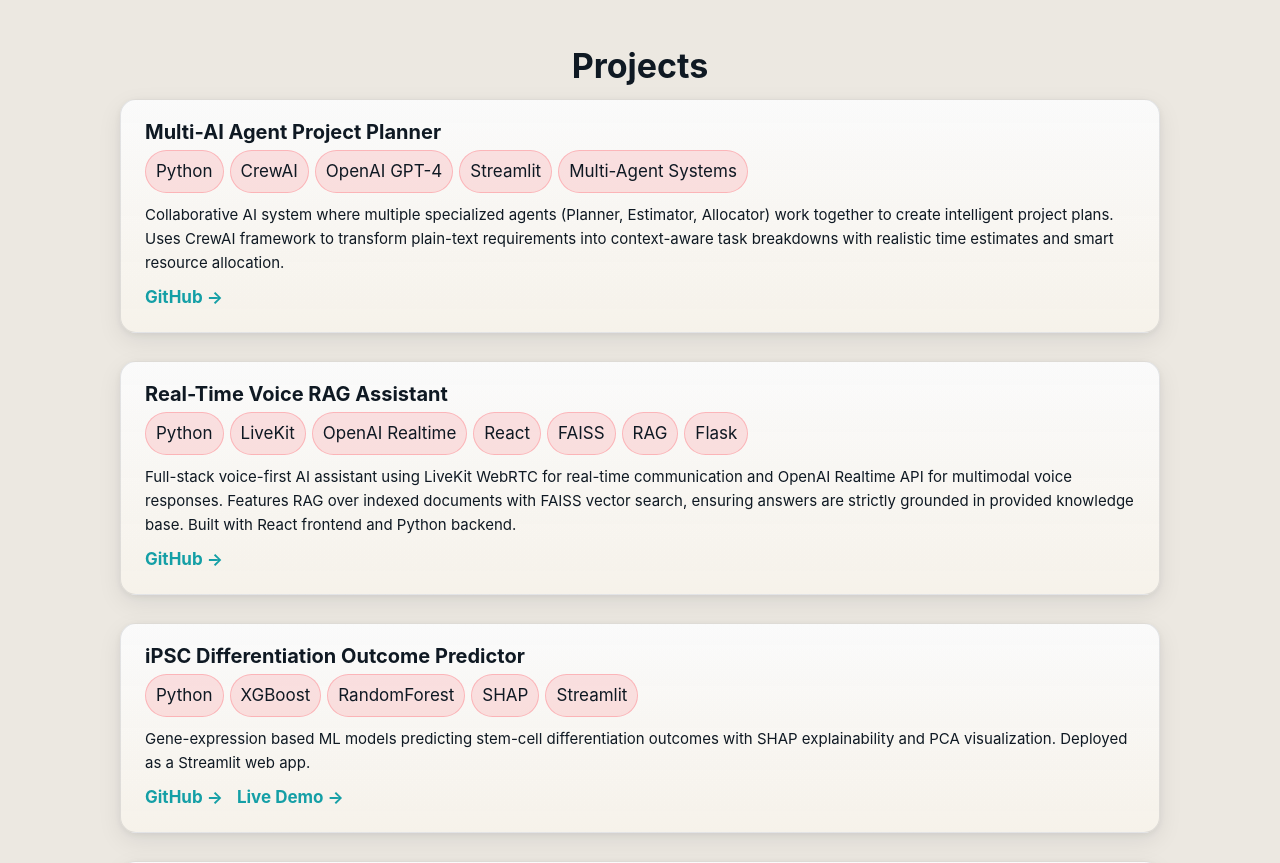
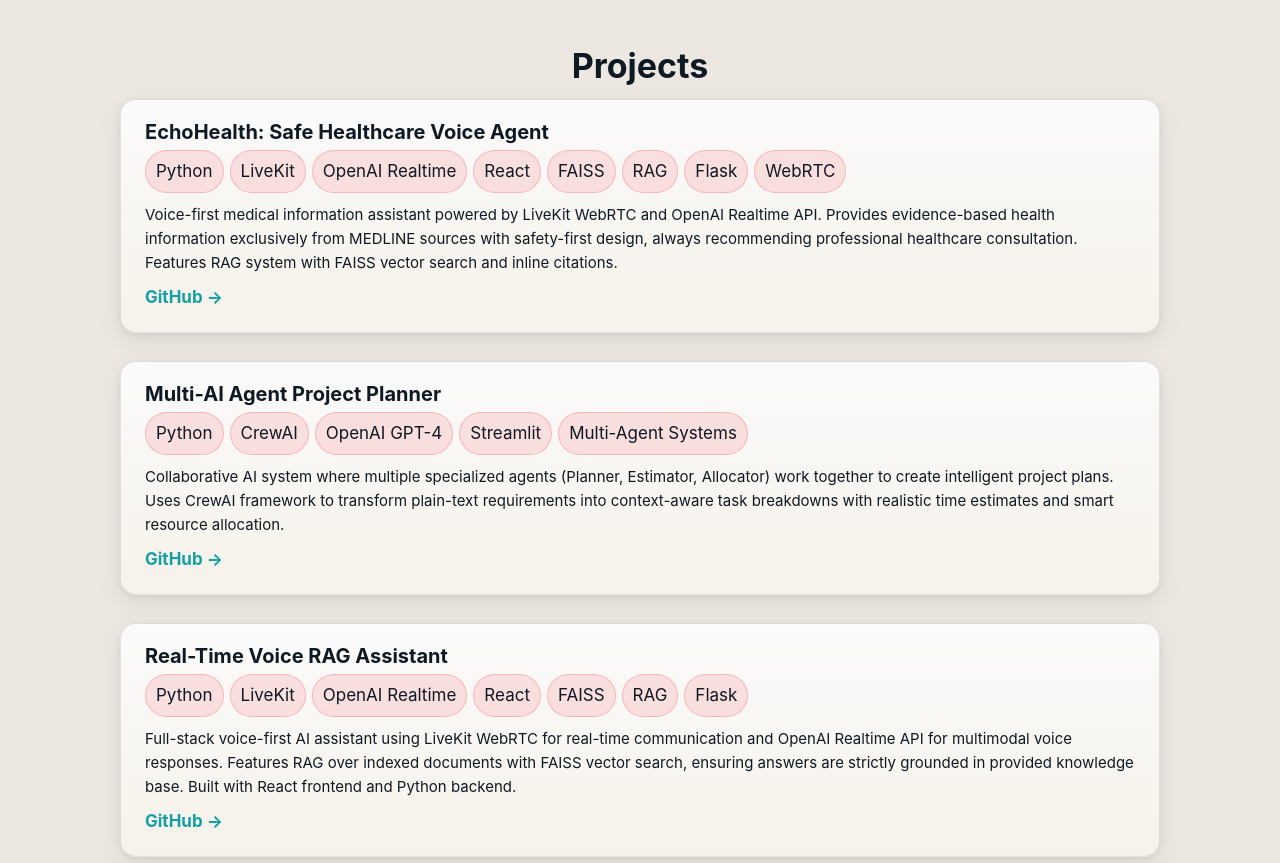
Before and after one commit to paritosh100/Portfolio-react, a React (Vite) app: page / in a window 1280 px wide. Shown: the part 3400-4263 px from the top of the page. Built offline with nearby package versions, Linux system fonts and the light colour scheme.

Commit message:
Echohealth project +

```diff
--- a/src/data.js
+++ b/src/data.js
@@ -111,6 +111,13 @@
 
 // Projects (3–6 recommended)
 export const projects = [{
+        title: "EchoHealth: Safe Healthcare Voice Agent",
+        description: "Voice-first medical information assistant powered by LiveKit WebRTC and OpenAI Realtime API. Provides evidence-based health information exclusively from MEDLINE sources with safety-first design, always recommending professional healthcare consultation. Features RAG system with FAISS vector search and inline citations.",
+        tech: ["Python", "LiveKit", "OpenAI Realtime", "React", "FAISS", "RAG", "Flask", "WebRTC"],
+        repo: "https://github.com/paritosh100/EchoHealth--A-safe-healthcare-voice-agent",
+        live: ""
+    },
+    {
         title: "Multi-AI Agent Project Planner",
         description: "Collaborative AI system where multiple specialized agents (Planner, Estimator, Allocator) work together to create intelligent project plans. Uses CrewAI framework to transform plain-text requirements into context-aware task breakdowns with realistic time estimates and smart resource allocation.",
         tech: ["Python", "CrewAI", "OpenAI GPT-4", "Streamlit", "Multi-Agent Systems"],
@@ -121,7 +128,7 @@
         title: "Real-Time Voice RAG Assistant",
         description: "Full-stack voice-first AI assistant using LiveKit WebRTC for real-time communication and OpenAI Realtime API for multimodal voice responses. Features RAG over indexed documents with FAISS vector search, ensuring answers are strictly grounded in provided knowledge base. Built with React frontend and Python backend.",
         tech: ["Python", "LiveKit", "OpenAI Realtime", "React", "FAISS", "RAG", "Flask"],
-        repo: "https://github.com/paritosh100/livekit-voice-agent",
+        repo: "https://github.com/paritosh100/livekit-voice-agenta",
         live: ""
     },
     {
@@ -172,7 +179,8 @@
         tech: ["Python", "Sentinel-2", "RandomForest", "GDAL", "scikit-learn"],
         repo: "https://github.com/paritosh100/Water-Quality-Analysis",
         live: ""
-    }
+    },
+
 ];
 export const certificates = [{
         title: "AWS Cloud Technical Essentials",
```
Also changed, not shown: 1 other file (tests, documents, lock files or other folders).
